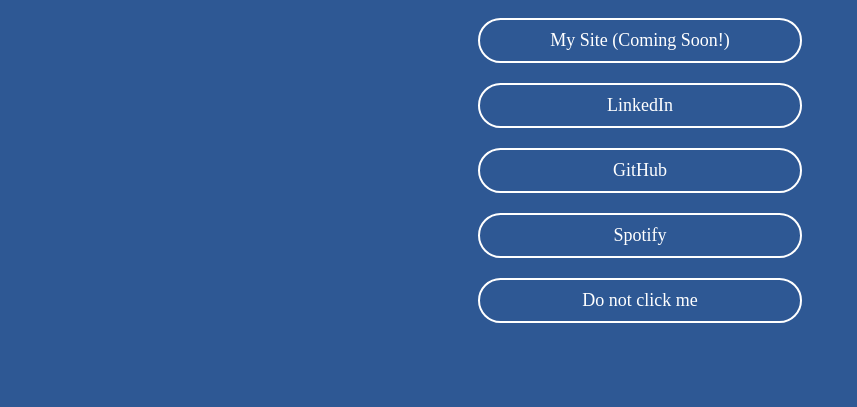
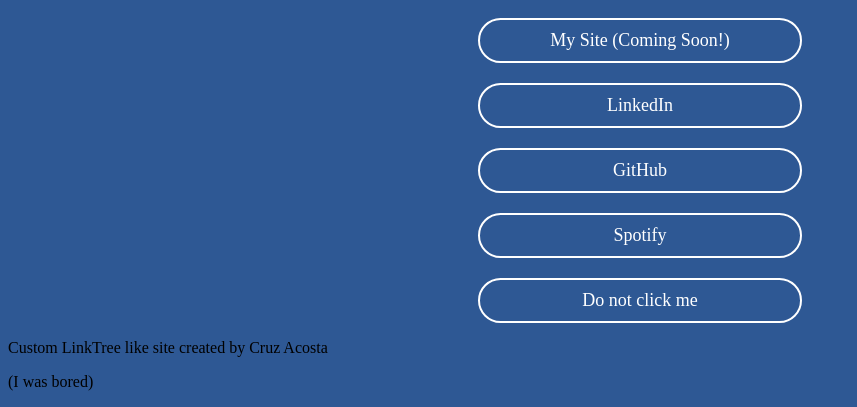
Before and after one commit to cacosta7/Links, a plain HTML site: page index.html in a window 1280 px wide. Shown: the part 398-805 px from the top of the page, without its empty margins (0-857 px from the left). Drawn offline with Linux system fonts and the light colour scheme.

Commit message:
short description added to the bottom

```diff
--- a/index.html
+++ b/index.html
@@ -25,5 +25,9 @@
     <a class="links" href="https://www.youtube.com/watch?v=dQw4w9WgXcQ&ab_channel=RickAstley" target="_blank">
         Do not click me
     </a>
+    <div>
+        <p>Custom LinkTree like site created by Cruz Acosta</p>
+        <p>(I was bored)</p>
+    </div>
 </body>
 </html>
```
